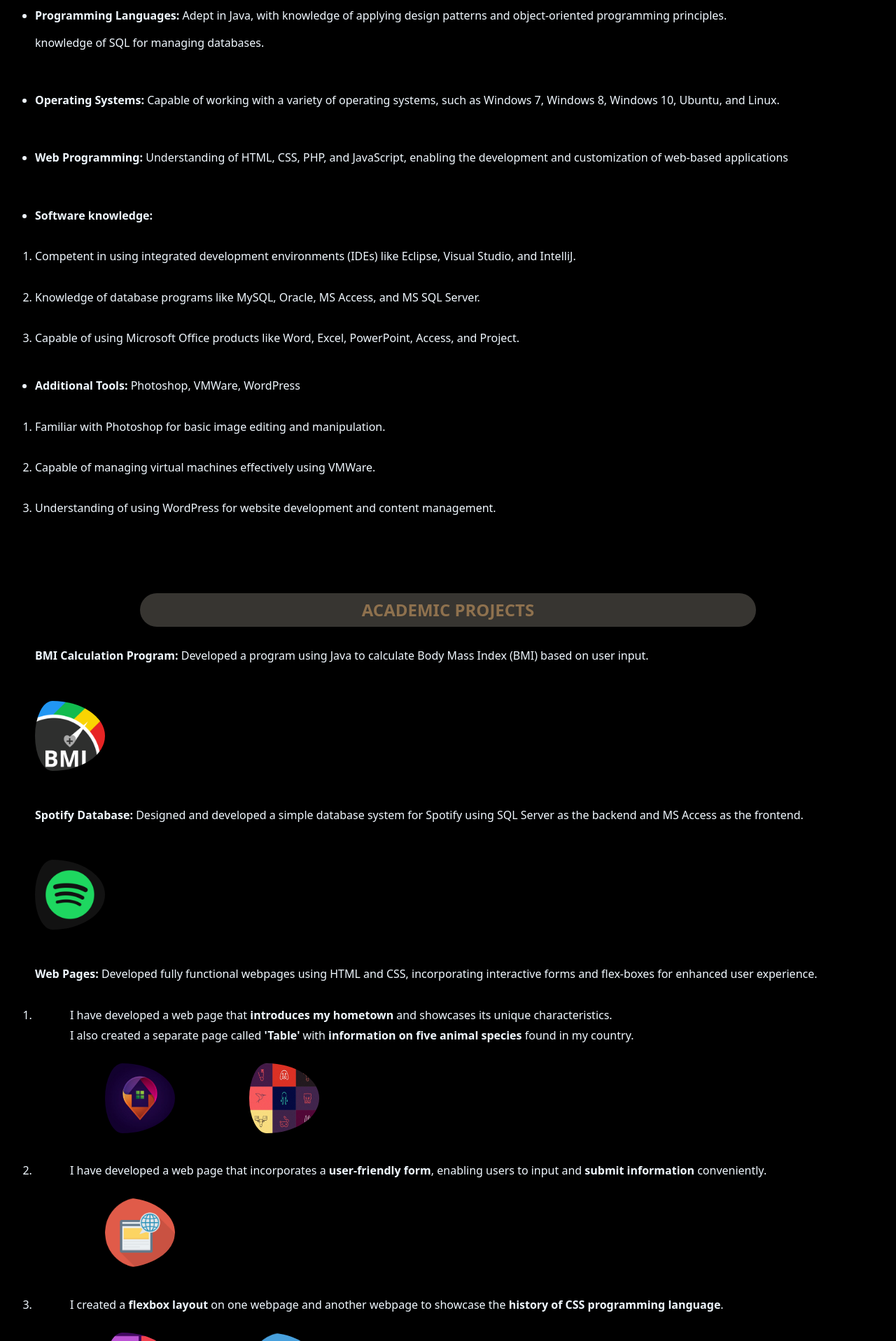
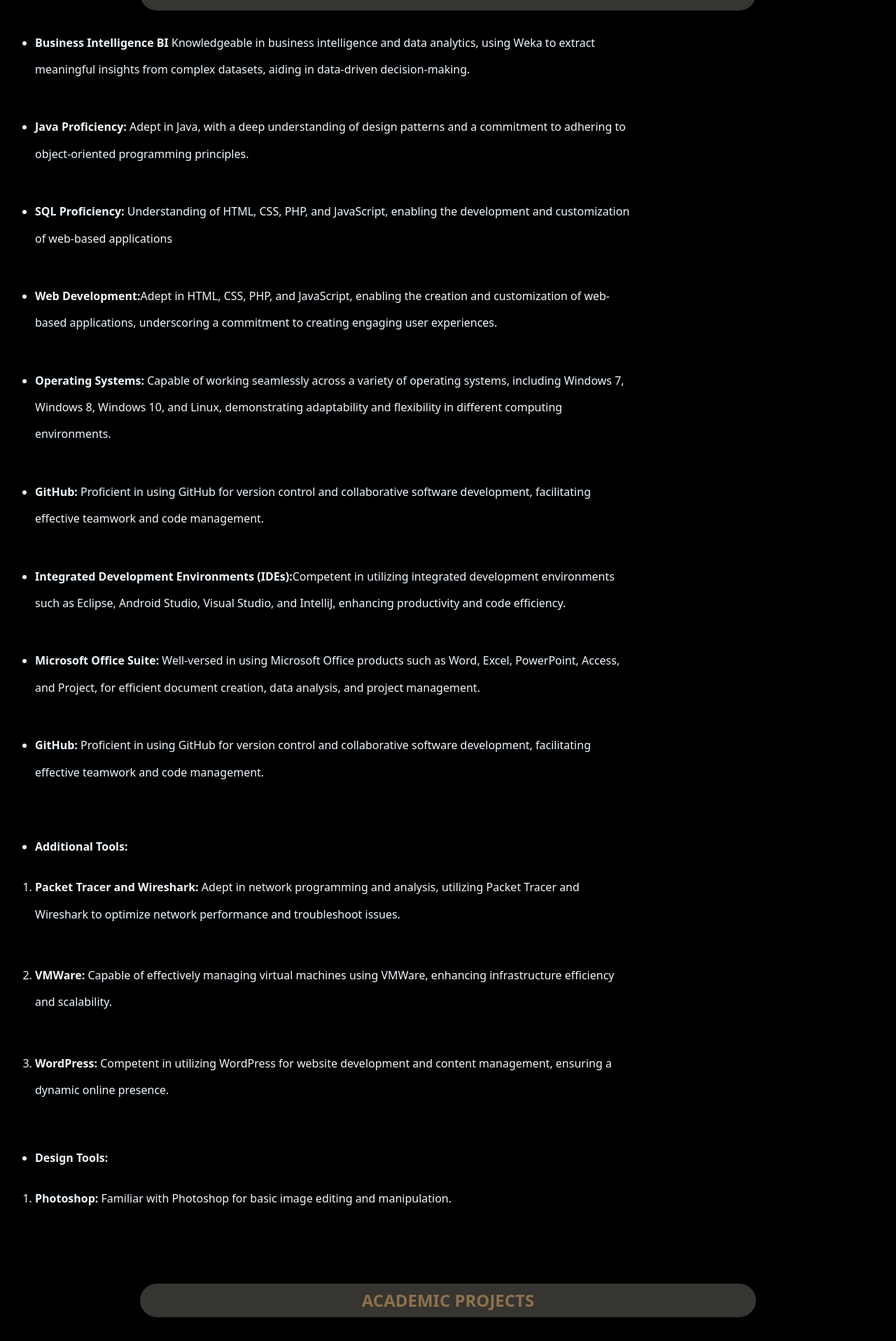
Before and after one commit to attiamohmed/web_page_port, a plain HTML site: page Resume.html in a window 1280 px wide. Shown: the part 883-2800 px from the top of the page at 70% size. Drawn offline with Linux system fonts and the light colour scheme.

Commit message:
Updated Resume

```diff
--- a/Resume.css
+++ b/Resume.css
@@ -3,6 +3,12 @@
     padding: 0;
     font-family: system-ui, -apple-system, BlinkMacSystemFont, 'Segoe UI', Roboto, Oxygen, Ubuntu, Cantarell, 'Open Sans', 'Helvetica Neue', sans-serif;
     scroll-behavior: smooth;
+}
+li{
+    max-width: 850px;
+}
+.po{
+    max-width: 850px;
 }
 body{
     background-color: black;
--- a/Resume.html
+++ b/Resume.html
@@ -32,57 +32,46 @@
                 </p>
                 <ul>
                     <li>Dean's Honours List – <b>GPA 3.67/4.0</b>.</li><br>
-                    <li id="dib">Courses include <b>Object-Oriented Programming (Java)</b>,<br> <b>Database (SQL)</b>, <b>Operating Systems</b> (<b>Windows</b>, <b>Linux</b>),<br><b> Web Programming</b> (<b>HTML</b>, <b>CSS</b>, <b>JavaScript</b>,<b> PHP</b>), <b>Technical Writing</b>.</li>
+                    <li id="dib">Courses include:<b> Object-Oriented Programming (Java), Database (SQL), Operating Systems
+                        (Windows, Linux), Web Programming (HTML, CSS, JavaScript, PHP), Technical Writing, Systems
+                        Analysis and Design (Project Management), Network Programming (Packet Tracer, Wireshark),
+                        Mobile Graphical Interface Programming (Android), Business Intelligence and Data Analytics (Weka). </b>.</li>
                 </ul><br>
                 <h2 class="R">TECHNICAL SKILLS </h2>
                 <ul>
-                    <li><b>Programming Languages:</b> Adept in Java, with knowledge of applying design patterns and object-oriented programming principles.<br> knowledge of SQL for managing databases.</li><br>
-                    <li><b>Operating Systems:</b> Capable of working with a variety of operating systems, such as Windows 7, Windows 8, Windows 10, Ubuntu, and Linux.</li><br>
-                    <li><b>Web Programming:</b> Understanding of HTML, CSS, PHP, and JavaScript, enabling the development and customization of web-based applications</li><br>
-                    <li><b>Software knowledge:</b></li>
+                    <li><b>Business Intelligence BI</b> Knowledgeable in business intelligence and data analytics, using Weka to extract meaningful insights from complex datasets, aiding in data-driven decision-making.</li><br>
+                    <li><b>Java Proficiency:</b> Adept in Java, with a deep understanding of design patterns and a commitment to adhering to object-oriented programming principles.</li><br>
+                    <li><b>SQL Proficiency:</b> Understanding of HTML, CSS, PHP, and JavaScript, enabling the development and customization of web-based applications</li><br>
+                    <li><b>Web Development:</b>Adept in HTML, CSS, PHP, and JavaScript, enabling the creation and customization of web-based applications, underscoring a commitment to creating engaging user experiences.</li><br>
+                    <li><b>Operating Systems:</b> Capable of working seamlessly across a variety of operating systems, including Windows 7, Windows 8, Windows 10, and Linux, demonstrating adaptability and flexibility in different computing environments.</li><br>
+                    <li><b>GitHub:</b> Proficient in using GitHub for version control and collaborative software development, facilitating effective teamwork and code management.</li><br>
+                    <li><b>Integrated Development Environments (IDEs):</b>Competent in utilizing integrated development environments such as Eclipse, Android Studio, Visual Studio, and IntelliJ, enhancing productivity and code efficiency.</li><br>
+                    <li><b>Microsoft Office Suite:</b> Well-versed in using Microsoft Office products such as Word, Excel, PowerPoint, Access, and Project, for efficient document creation, data analysis, and project management.</li><br>
+                    <li><b>GitHub:</b> Proficient in using GitHub for version control and collaborative software development, facilitating effective teamwork and code management.</li><br><br>
+                    <li><b>Additional Tools:</b></li>
                 </ul>
                 <ol>
-                    <li>Competent in using integrated development environments (IDEs) like Eclipse, Visual Studio, and IntelliJ.</li>
-                    <li>Knowledge of database programs like MySQL, Oracle, MS Access, and MS SQL Server.</li>
-                    <li id="cap">Capable of using Microsoft Office products like Word, Excel, PowerPoint, Access, and Project.</li>
+                    <li><b>Packet Tracer and Wireshark:</b> Adept in network programming and analysis, utilizing Packet Tracer and Wireshark to optimize network performance and troubleshoot issues.</li><br>
+                    <li><b>VMWare:</b> Capable of effectively managing virtual machines using VMWare, enhancing infrastructure efficiency and scalability.</li><br>
+                    <li id="cap"><b>WordPress:</b> Competent in utilizing WordPress for website development and content management, ensuring a dynamic online presence.</li><br>
                 </ol>
                 <ul>
-                    <li><b>Additional Tools:</b> Photoshop, VMWare, WordPress </li>
+                    <li><b>Design Tools:</b></li>
                 </ul>
                 <ol>
-                    <li>Familiar with Photoshop for basic image editing and manipulation.</li>
-                    <li>Capable of managing virtual machines effectively using VMWare.</li>
-                    <li id="tech">Understanding of using WordPress for website development and content management.</li>
+                    <li id="tech"><b>Photoshop:</b> Familiar with Photoshop for basic image editing and manipulation.</li>
                 </ol><br>
                 <a id="100"></a>
                 <h2 class="R"> ACADEMIC PROJECTS</h2>
-                <p><b>BMI Calculation Program: </b> Developed a program using Java to calculate Body Mass Index (BMI) based on user input.</p>
-                <img src="bmi.png" alt=" bmi logo" width="100" ><br><br><br>
-                <p><b>Spotify Database: </b> Designed and developed a simple database system for Spotify using SQL Server as the backend and MS Access as the frontend.</p>
-                <img src="unnamed.png" alr="spotify logo" width="100"><br><br><br>
-                <p><b>Web Pages:</b> Developed fully functional webpages using HTML and CSS, incorporating interactive  forms  and  flex-boxes for enhanced user experience.</p>
-                <ol>
-                    <li>
-                        <p>
-                            I have developed a web page that <b>introduces my hometown</b> and showcases its unique characteristics.<br> I also created a separate page called <b>'Table'</b> with <b>information on five animal species</b> found in my country.<br>
-                            <a href="hometown.html" target="_blank"> <img src="home-point-logo_9583-359.jpg" alt="hometown logo" width="100"></a> &emsp;&emsp;&emsp;
-                            <a href="table.html" target="_blank"> <img src="annu.jpg" alt="animals logo" width="100"></a>
-                        </p>
-                    </li>
-                    <li>
-                        <p>
-                            I have developed a web page that incorporates a <b>user-friendly form</b>, enabling users to input and <b>submit information</b> conveniently.<br>
-                            <a href="customer.html" target="_blank"> <img src="web_318-373226.png" alt="form logo" width="100"></a>
-                        </p>
-                    </li>
-                    <li>
-                        <p id="css">
-                            I created a <b>flexbox layout</b> on one webpage and another webpage to showcase the <b>history of CSS programming language</b>.<br>
-                            <a href="flexbox.html" target="_blank"> <img src="4f5ceebc-7af4-458b-abbd-29ecee73f334.png" alt="flexbox logo" width="100"></a> &emsp;&emsp;&emsp;
-                            <a id = "css" href="Lab3.html" target="_blank"> <img src="5435244.png" width="100"></a>
-                        </p>
-                    </li>
-                </ol>
+                <p class="po"><b>Fitness Website Showcase:</b>Created an online platform dedicated to fitness and health goals using HTML, CSS, JavaScript, PHP, and SQL. Features include meal and workout plans. Explore various sections by opening HTML files.</p>
+                <br>
+                <p class="po"><b>Health Data Management: </b> Designed a Java program to manage and validate patient health data, incorporating BMI calculation based on user input.</p>
+                <br>
+                <p class="po"><b>Spotify Database Project: </b> Designed and implemented a streamlined database system using Oracle and Microsoft Access to manage artist information, music albums, songs, users, and playlists. Enabled efficient data storage, retrieval, and management, supporting features like artist profiles, album cataloging, and playlist creation.</p>
+                <br>
+                <p class="po"><b>Username Generation Program:</b> Developed a Java program with Driver and Username classes for user input collection and student username creation. The unique username is generated based on first name, last name, and student number, following specific rules.</p>
+                <br>
+                <p class="po"><b>BMI Calculator Script (Linux):</b> Developed a Bash script for Linux that computes the Body Mass Index (BMI) based on user input weight and height values. Categorizes BMI into groups (Underweight, Normal Weight, Overweight, Obesity) and displays the result.</p>
                 <a id="200"></a>
                 <h2 class="R">WORK EXPERIENCE </h2>
                 <p>
@@ -91,15 +80,13 @@
                     <b><a href="https://www.westjet.com/en-ca/who-we-are" target="_blank">WestJet Airlines</a>,Ottawa, ON Canada.</b>
                 </p>
                 <ul>
-                    <li>Streamlined processes and improved efficiency by leveraging tools such as World Tracer, Sabre-sonic, and Gate Event Tracker.</li><br>
-                    <li>Utilized programming knowledge to customize and enhance these tools, resulting in better performance and automation of tasks.</li><br>
-                    <li>Demonstrated proficiency in handling and managing large volumes of data related to flight bookings, passenger information, and baggage.</li><br>
-                    <li>Conducted data analysis and generated insightful reports for management, utilizing programming languages and tools for data manipulation and analysis.</li><br>
-                    <li>Utilized analytical and organizational skills to effectively resolve flight delays, disruptions, and lost baggage cases.</li><br>
-                    <li>Expertly rebooked passengers on alternative flights during delays, showcasing problem-solving abilities and quick decision-making.</li><br>
-                    <li>Created and managed files for lost bags, tracking deliveries and ensuring timely resolution.</li><br>
-                    <li>Highlighted technical proficiency through expertise in programming languages such as Java, and SQL,<br> as well as proficiency in tools like World Tracer, Sabre-sonic, and Gate Event Tracker.</li><br>
-                    <li id="west">Engaged in programming-related projects, effectively applying skills to real-world scenarios, and achieving desired outcomes.</li><br>
+                    <li>Streamlined operational processes and enhanced efficiency by harnessing the potential of specialized tools like World Tracer, Sabre-sonic, and Gate Event Tracker.</li><br>
+                    <li>Leveraged programming expertise to customize and optimize these tools, resulting in heightened performance and task automation.</li><br>
+                    <li>Managed and processed substantial datasets related to flight reservations, passenger profiles, and baggage handling, showcasing data management proficiency.</li><br>
+                    <li>Applied programming languages and analytical tools to conduct in-depth data analysis, leading to the creation of actionable, data-driven reports for management.</li><br>
+                    <li>Displayed analytical acumen in swiftly resolving flight delays, disruptions, and lost baggage incidents.</li><br>
+                    <li>Exhibited problem-solving skills and rapid decision-making by adeptly rebooking passengers on alternative flights during delays.</li><br>
+                    <li id="west">Oversaw the organization of lost baggage files, efficiently tracking deliveries to ensure timely resolutions.</li><br>
                 </ul>
                 <a id="300"></a>
                 <h2 class="R">REFERENCES</h2>
```
